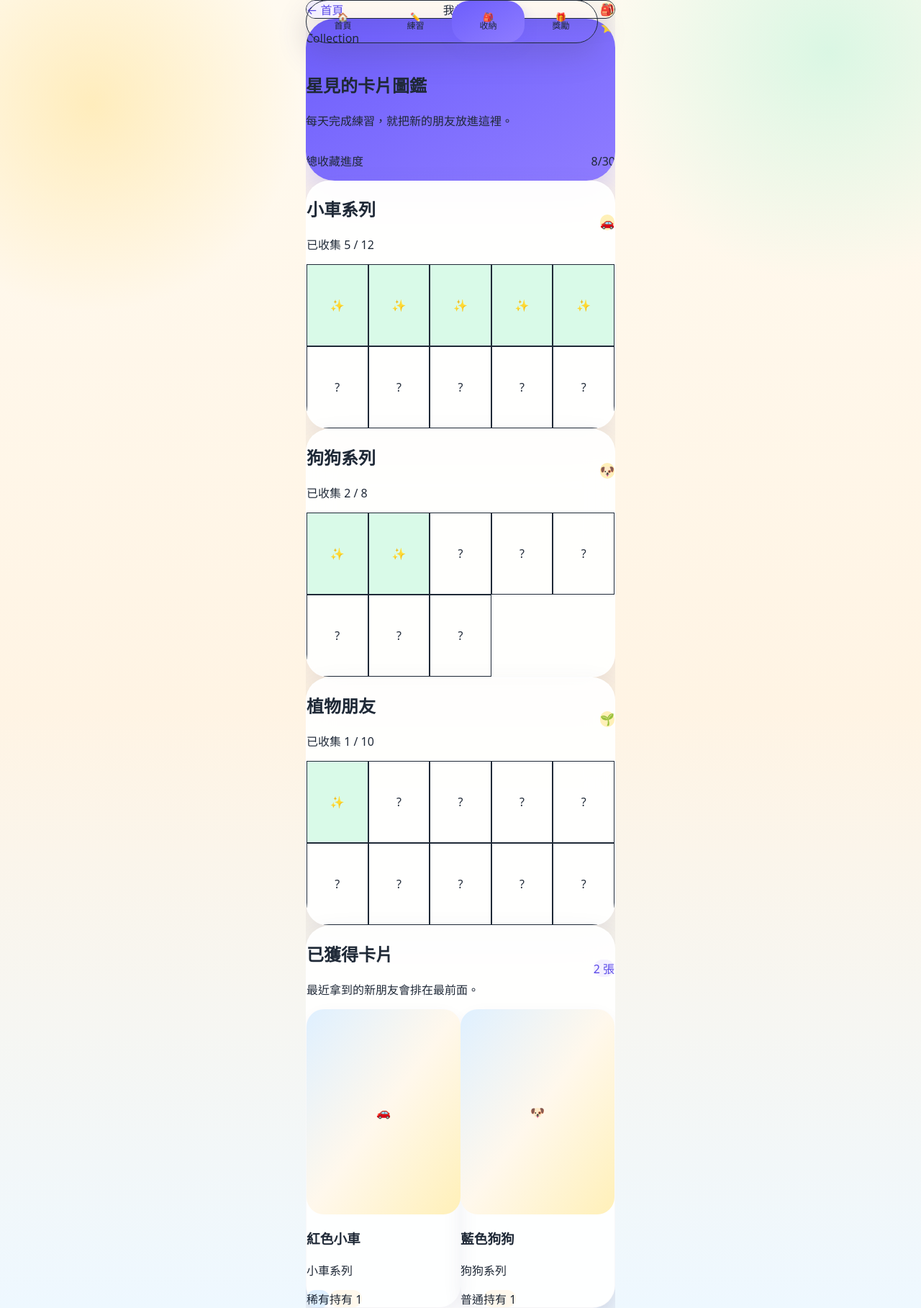
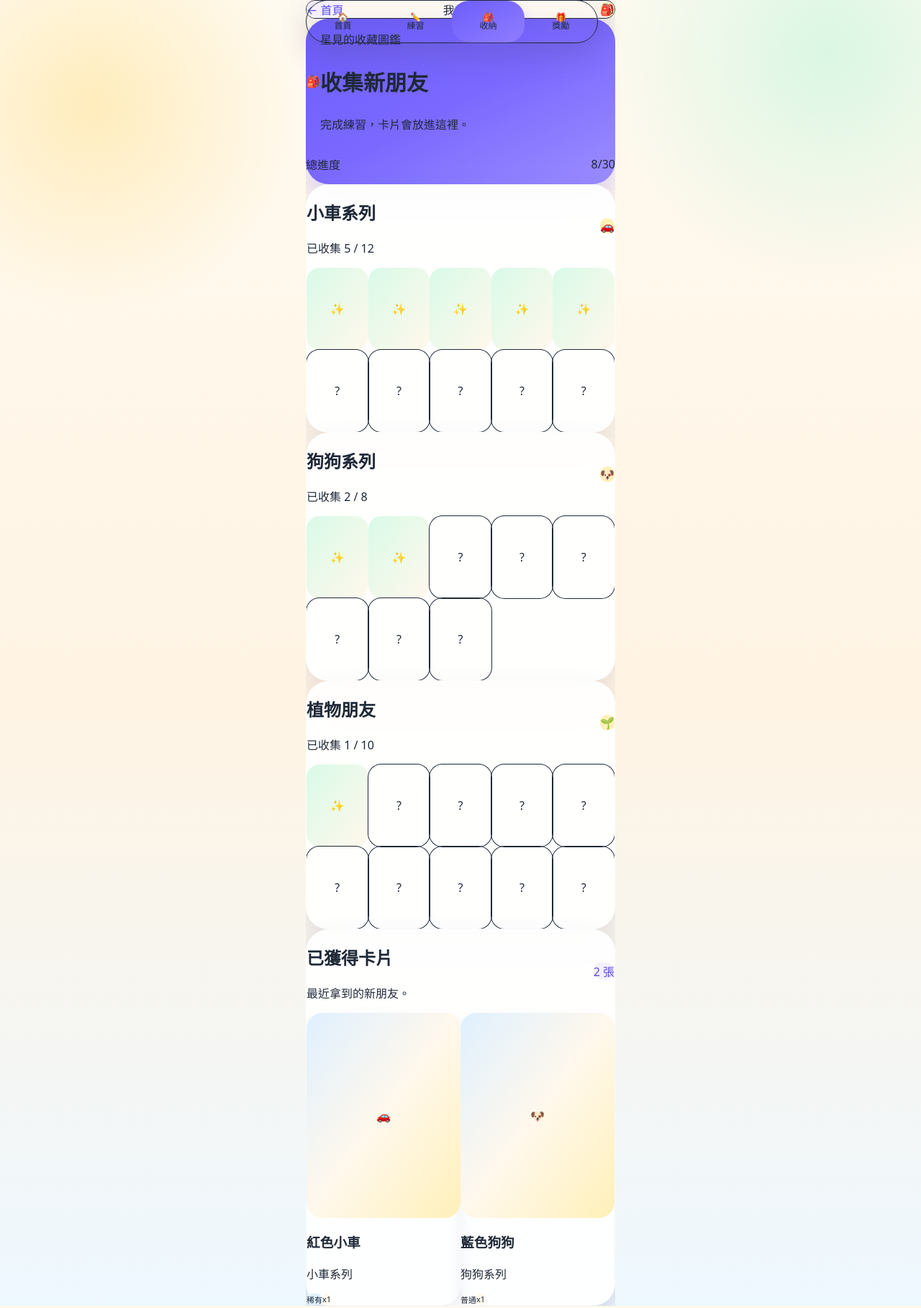
Before and after one commit to daisanity-svg/star-practice-pwa, a Next.js app: page /collection in a window 1280 px wide. Shown: the whole page at 72% size. Built offline with nearby package versions, Linux system fonts and the light colour scheme; no server answers; the database is empty.

Commit message:
Redesign collection page for mobile

```diff
--- a/app/collection/page.tsx
+++ b/app/collection/page.tsx
@@ -22,50 +22,48 @@ export default async function CollectionPage() {
   const [collections, inventory] = await Promise.all([getCollectionSummary(), getChildInventory()]);
   const ownedTotal = collections.reduce((sum, item) => sum + item.owned, 0);
   const cardTotal = collections.reduce((sum, item) => sum + item.total, 0);
+  const totalPercent = cardTotal > 0 ? Math.round((ownedTotal / cardTotal) * 100) : 0;
 
   return (
     <PhoneFrame>
       <KidTopBar title="我的收納包" rightLabel="🎒" />
 
-      <section className="overflow-hidden rounded-[40px] bg-gradient-to-br from-[#6d5dfc] to-[#8f7cff] p-6 text-white shadow-[0_22px_50px_rgba(109,93,252,0.28)]">
-        <div className="flex items-start justify-between gap-4">
-          <div>
-            <p className="rounded-full bg-white/20 px-4 py-2 text-base font-black inline-flex">Collection</p>
-            <h1 className="mt-5 text-4xl font-black leading-tight">星見的卡片圖鑑</h1>
-            <p className="mt-3 text-lg font-bold leading-relaxed text-white/80">每天完成練習，就把新的朋友放進這裡。</p>
+      <section className="rounded-[32px] bg-gradient-to-br from-[#6d5dfc] via-[#7b69ff] to-[#9b8cff] p-5 text-white shadow-[0_18px_42px_rgba(109,93,252,0.26)]">
+        <div className="flex min-w-0 items-center gap-4">
+          <div className="flex h-16 w-16 shrink-0 items-center justify-center rounded-[24px] bg-white/20 text-4xl">🎒</div>
+          <div className="min-w-0 flex-1">
+            <p className="text-sm font-black text-white/70">星見的收藏圖鑑</p>
+            <h1 className="mt-1 text-[30px] font-black leading-tight">收集新朋友</h1>
+            <p className="mt-2 text-sm font-bold leading-relaxed text-white/80">完成練習，卡片會放進這裡。</p>
           </div>
-          <div className="flex h-20 w-20 shrink-0 items-center justify-center rounded-[28px] bg-white/20 text-5xl">⭐</div>
         </div>
-        <div className="mt-6 rounded-[30px] bg-white/15 p-4">
-          <div className="flex items-end justify-between">
-            <p className="text-base font-black text-white/80">總收藏進度</p>
-            <p className="text-3xl font-black">{ownedTotal}/{cardTotal || 0}</p>
+        <div className="mt-5 rounded-[26px] bg-white/16 p-4">
+          <div className="flex items-center justify-between gap-3">
+            <p className="text-sm font-black text-white/80">總進度</p>
+            <p className="text-2xl font-black">{ownedTotal}/{cardTotal || 0}</p>
           </div>
-          <div className="mt-3 h-4 overflow-hidden rounded-full bg-white/25">
-            <div className="h-full rounded-full bg-[#fff0b8]" style={{ width: `${cardTotal > 0 ? Math.round((ownedTotal / cardTotal) * 100) : 0}%` }} />
+          <div className="mt-3 h-3 overflow-hidden rounded-full bg-white/25">
+            <div className="h-full rounded-full bg-[#fff0b8]" style={{ width: `${totalPercent}%` }} />
           </div>
         </div>
       </section>
 
-      <section className="mt-5 space-y-4">
+      <section className="mt-4 space-y-4">
         {collections.map((collection) => {
           const percent = collection.total > 0 ? Math.round((collection.owned / collection.total) * 100) : 0;
+          const icon = collection.name.includes('車') ? '🚗' : collection.name.includes('狗') ? '🐶' : collection.name.includes('植物') ? '🌱' : '⭐';
 
           return (
-            <div key={collection.id} className="kid-card overflow-hidden p-5">
-              <div className="flex items-center justify-between gap-4">
-                <div>
-                  <h2 className="text-2xl font-black text-ink">{collection.name}</h2>
-                  <p className="mt-1 text-base font-bold text-slate-500">
-                    已收集 {collection.owned} / {collection.total}
-                  </p>
+            <div key={collection.id} className="kid-card overflow-hidden p-4">
+              <div className="flex min-w-0 items-center justify-between gap-3">
+                <div className="min-w-0">
+                  <h2 className="truncate text-2xl font-black text-ink">{collection.name}</h2>
+                  <p className="mt-1 text-sm font-bold text-slate-500">已收集 {collection.owned} / {collection.total}</p>
                 </div>
-                <div className="flex h-16 w-16 items-center justify-center rounded-[24px] bg-[#fff0b8] text-3xl shadow-sm">
-                  {collection.name.includes('車') ? '🚗' : collection.name.includes('狗') ? '🐶' : collection.name.includes('植物') ? '🌱' : '⭐'}
-                </div>
+                <div className="flex h-14 w-14 shrink-0 items-center justify-center rounded-[22px] bg-[#fff0b8] text-3xl shadow-sm">{icon}</div>
               </div>
 
-              <div className="mt-4 h-4 overflow-hidden rounded-full bg-white/80">
+              <div className="mt-4 h-3 overflow-hidden rounded-full bg-slate-100">
                 <div className="h-full rounded-full bg-gradient-to-r from-[#6d5dfc] to-[#8f7cff]" style={{ width: `${percent}%` }} />
               </div>
 
@@ -73,8 +71,8 @@ export default async function CollectionPage() {
                 {Array.from({ length: Math.min(collection.total || 5, 10) }).map((_, index) => (
                   <div
                     key={index}
-                    className={`flex aspect-[3/4] items-center justify-center rounded-2xl border text-xl font-black shadow-sm ${
-                      index < collection.owned ? 'border-emerald-100 bg-[#d9fae8] text-emerald-700' : 'border-white bg-white/60 text-slate-300'
+                    className={`flex aspect-[3/4] items-center justify-center rounded-[18px] text-lg font-black shadow-sm ${
+                      index < collection.owned ? 'bg-gradient-to-br from-[#d9fae8] to-[#fff8ec] text-emerald-700' : 'bg-white text-slate-300 ring-1 ring-slate-100'
                     }`}
                   >
                     {index < collection.owned ? '✨' : '?'}
@@ -86,47 +84,47 @@ export default async function CollectionPage() {
         })}
       </section>
 
-      <section className="mt-5 kid-card p-5">
+      <section className="mt-4 kid-card p-4">
         <div className="flex items-center justify-between gap-3">
-          <div>
+          <div className="min-w-0">
             <h2 className="text-2xl font-black text-ink">已獲得卡片</h2>
-            <p className="mt-1 text-base font-bold text-slate-500">最近拿到的新朋友會排在最前面。</p>
+            <p className="mt-1 text-sm font-bold text-slate-500">最近拿到的新朋友。</p>
           </div>
-          <div className="rounded-full bg-[#f4f0ff] px-4 py-2 text-base font-black text-[#5b4be8]">{inventory.length} 張</div>
+          <div className="shrink-0 rounded-full bg-[#f4f0ff] px-3 py-2 text-sm font-black text-[#5b4be8]">{inventory.length} 張</div>
         </div>
 
         {inventory.length ? (
-          <div className="mt-5 grid grid-cols-2 gap-4">
+          <div className="mt-4 grid grid-cols-2 gap-3">
             {inventory.map((item) => {
               const card = item.card;
               if (!card) return null;
 
               return (
-                <div key={item.id} className="rounded-[30px] bg-white p-3 shadow-[0_12px_26px_rgba(77,68,111,0.08)]">
-                  <div className="relative flex aspect-[3/4] items-center justify-center overflow-hidden rounded-[24px] bg-gradient-to-br from-[#dff0ff] via-[#fff8ec] to-[#fff0b8]">
+                <div key={item.id} className="rounded-[26px] bg-white p-2 shadow-[0_10px_22px_rgba(77,68,111,0.08)]">
+                  <div className="relative flex aspect-[3/4] items-center justify-center overflow-hidden rounded-[22px] bg-gradient-to-br from-[#dff0ff] via-[#fff8ec] to-[#fff0b8]">
                     {card.rendered_card_image_url ? (
                       <Image src={card.rendered_card_image_url} alt={card.name} fill className="object-cover" sizes="170px" />
                     ) : (
                       <div className="text-6xl">{card.name.includes('車') ? '🚗' : card.name.includes('狗') ? '🐶' : '⭐'}</div>
                     )}
                   </div>
-                  <h3 className="mt-3 text-lg font-black text-ink">{card.name}</h3>
-                  <p className="mt-1 text-sm font-bold text-slate-500">{card.series?.name ?? '收藏卡'}</p>
-                  <div className="mt-3 flex flex-wrap gap-2">
-                    <span className={`rounded-full px-3 py-1 text-xs font-black ${rarityStyle[card.rarity] ?? rarityStyle.common}`}>
+                  <h3 className="mt-2 truncate text-base font-black text-ink">{card.name}</h3>
+                  <p className="mt-0.5 truncate text-xs font-bold text-slate-500">{card.series?.name ?? '收藏卡'}</p>
+                  <div className="mt-2 flex flex-wrap gap-1">
+                    <span className={`rounded-full px-2 py-1 text-[11px] font-black ${rarityStyle[card.rarity] ?? rarityStyle.common}`}>
                       {rarityLabel[card.rarity] ?? card.rarity}
                     </span>
-                    <span className="rounded-full bg-[#fff8ec] px-3 py-1 text-xs font-black text-amber-900">持有 {item.quantity}</span>
+                    <span className="rounded-full bg-[#fff8ec] px-2 py-1 text-[11px] font-black text-amber-900">x{item.quantity}</span>
                   </div>
                 </div>
               );
             })}
           </div>
         ) : (
-          <div className="mt-5 rounded-[30px] bg-[#fff8ec] p-8 text-center">
-            <div className="text-6xl">🎁</div>
-            <p className="mt-4 text-xl font-black text-ink">還沒有卡片</p>
-            <p className="mt-2 text-base font-bold text-slate-500">完成今天的練習，就能拿到第一張卡。</p>
+          <div className="mt-4 rounded-[28px] bg-[#fff8ec] p-6 text-center">
+            <div className="text-5xl">🎁</div>
+            <p className="mt-3 text-xl font-black text-ink">還沒有卡片</p>
+            <p className="mt-2 text-sm font-bold text-slate-500">完成今天的練習，就能拿到第一張卡。</p>
           </div>
         )}
       </section>
```
